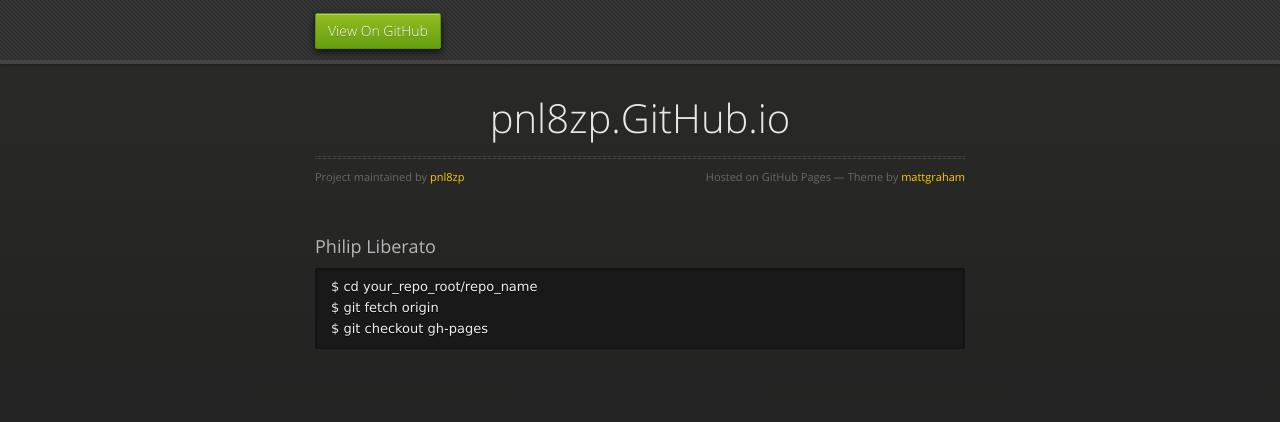
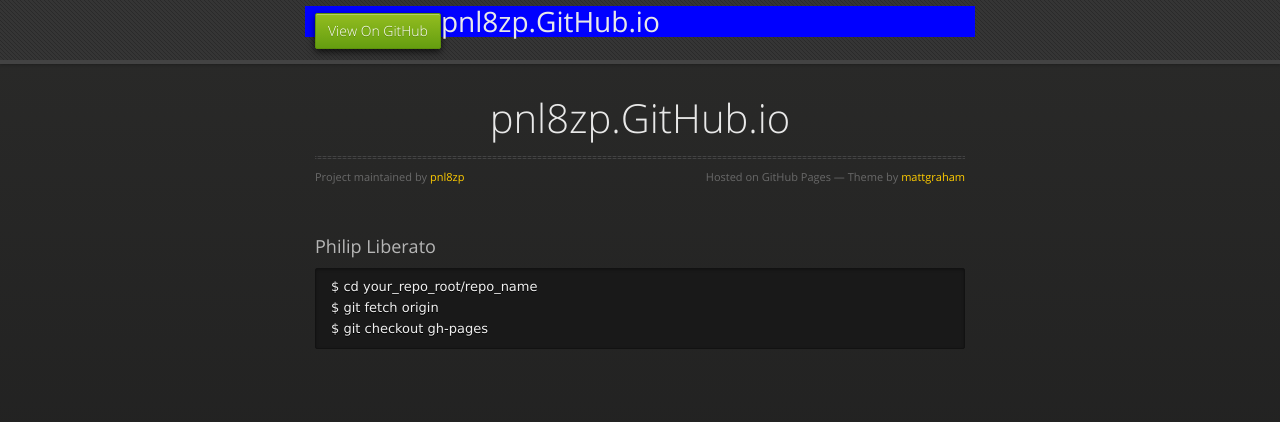
Before and after one commit to pnl8zp/pnl8zp.github.io, a plain HTML site: page index.html in a window 1280 px wide. Drawn offline with nearby package versions, Linux system fonts and the light colour scheme.

Commit message:
Update index.html

```diff
--- a/index.html
+++ b/index.html
@@ -21,6 +21,7 @@
       <div id="header">
         <nav>
           <li class="fork"><a href="https://github.com/pnl8zp">View On GitHub</a></li>
+          <h1>pnl8zp.GitHub.io</h1>
         </nav>
       </div><!-- end header -->
 
```
